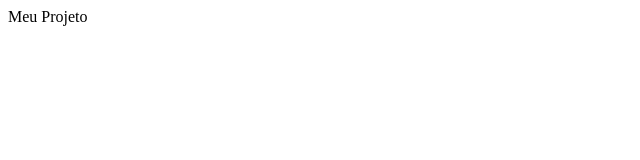
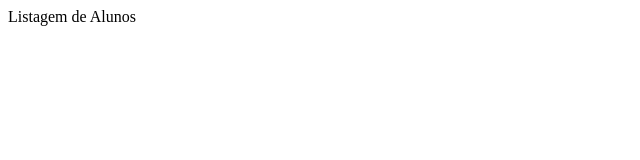
Before and after one commit to alexandredgarcia/projeto-exemplo, a plain HTML site: page index.html in a window 1280 px wide. Shown: the full height of the page, 0-640 px from the left. Drawn offline with Linux system fonts and the light colour scheme.

Commit message:
Fiz uma alteração extra pois mudei no lugar errado inicialmente

```diff
--- a/index.html
+++ b/index.html
@@ -2,13 +2,11 @@
 <html>
     <head>
         <title>Projeto Exemplo</title>
-
     </head>
 
 
     <body>
-        Meu Projeto
-
+        Listagem de Alunos
     </body>
 
 
```
Also changed, not shown: form.html (+1 -1 lines).
